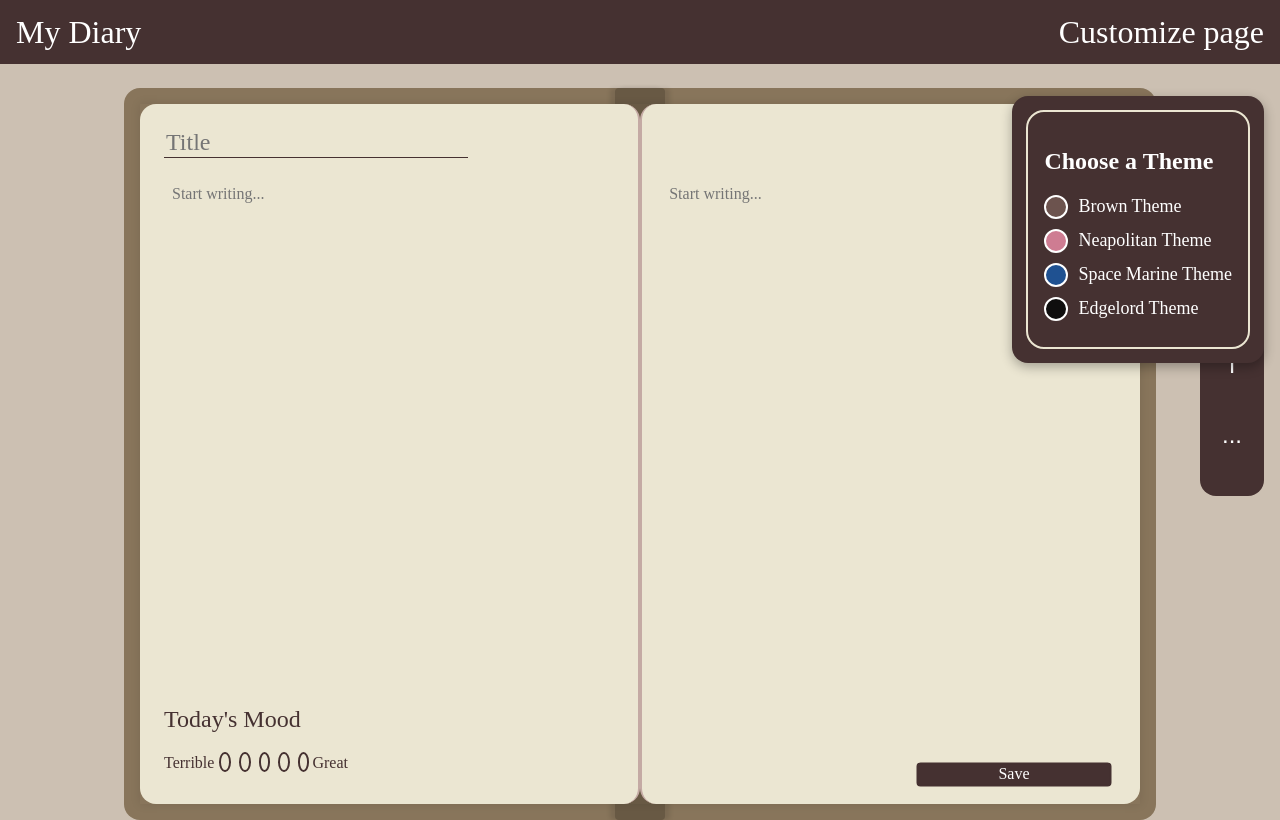
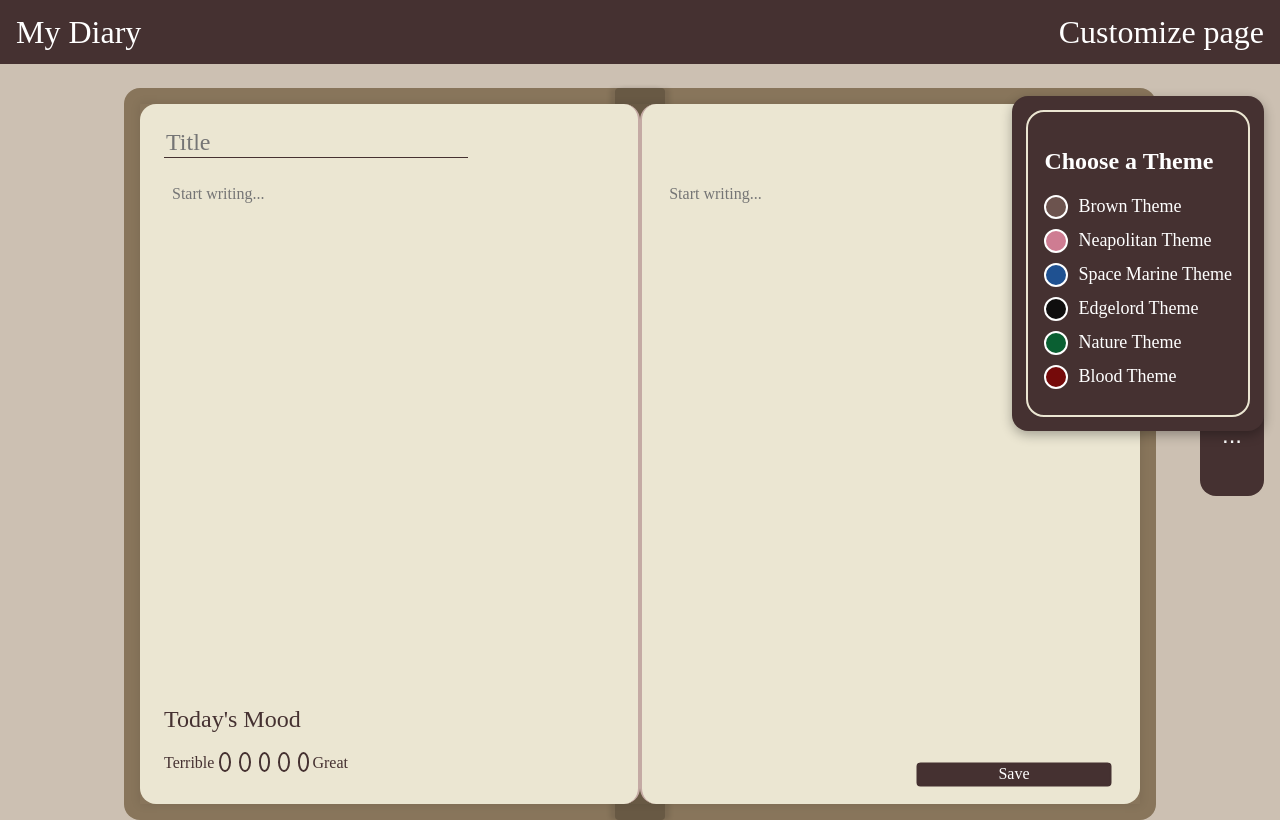
Before and after one commit to Larianter/FED-Group9, a React (Create React App) app in the folder diary/: page / in a window 1280 px wide. Both pictures are taken after a click on the button "Customize page". Built offline with nearby package versions, Linux system fonts and the light colour scheme.

Commit message:
even more themes

```diff
--- a/diary/src/DiaryPage.js
+++ b/diary/src/DiaryPage.js
@@ -99,6 +99,12 @@ const formSubmission = (event) => {
                 <div className="theme-option" onClick={() => switchTheme('edgelord')}>
                 <span className="theme-sphere edgelord"></span> Edgelord Theme
                 </div>
+                <div className="theme-option" onClick={() => switchTheme('nature')}>
+                <span className="theme-sphere nature"></span> Nature Theme
+                </div>
+                <div className ="theme-option" onClick={() => switchTheme('blood')}>
+                <span className="theme-sphere blood"></span> Blood Theme
+                </div>
             </div>
             </div>
         )}
--- a/diary/src/DiaryStyleSheet.css
+++ b/diary/src/DiaryStyleSheet.css
@@ -23,7 +23,7 @@
 
 .theme-space-marine {
     --contrast-color: #0d407f;
-    --background-color: #6C534E;
+    --background-color: #8196b3;
     --page-color: #ecebe6;
     --book-color: #1f5191;
     --spine-color: #0d407f;
@@ -32,13 +32,33 @@
 }
 
 .theme-edgelord {
-    --contrast-color: #0d0d0d;
+    --contrast-color: #131313;
     --background-color: #3c3c3c;
     --page-color: #e8e5cf;
     --book-color: #202020;
     --spine-color: #000000;
     --UItext-color: #ffffff;
     --color-indicator: #202020;
+}
+
+.theme-nature {
+    --contrast-color: #1b492f;
+    --background-color: #6b6258;
+    --page-color: #ecebe6;
+    --book-color: #15512e;
+    --spine-color: #0f2a1a;
+    --UItext-color: #FFFFFF;
+    --color-indicator: #115c33;
+}
+
+.theme-blood {
+    --contrast-color: #3e1616;
+    --background-color: #ccb1b1;
+    --page-color: #ecebe6;
+    --book-color: #771823;
+    --spine-color: #5e141c;
+    --UItext-color: #FFFFFF;
+    --color-indicator: #750a0a;
 }
 
 /*Body*/
@@ -176,6 +196,14 @@ textarea {
 
 .theme-sphere.edgelord {
     background-color: #0f0e0e;
+}
+
+.theme-sphere.blood {
+    background-color: #750a0a;
+}
+
+.theme-sphere.nature {
+    background-color: #0a5f32;
 }
 
 /*Diary page*/
```
